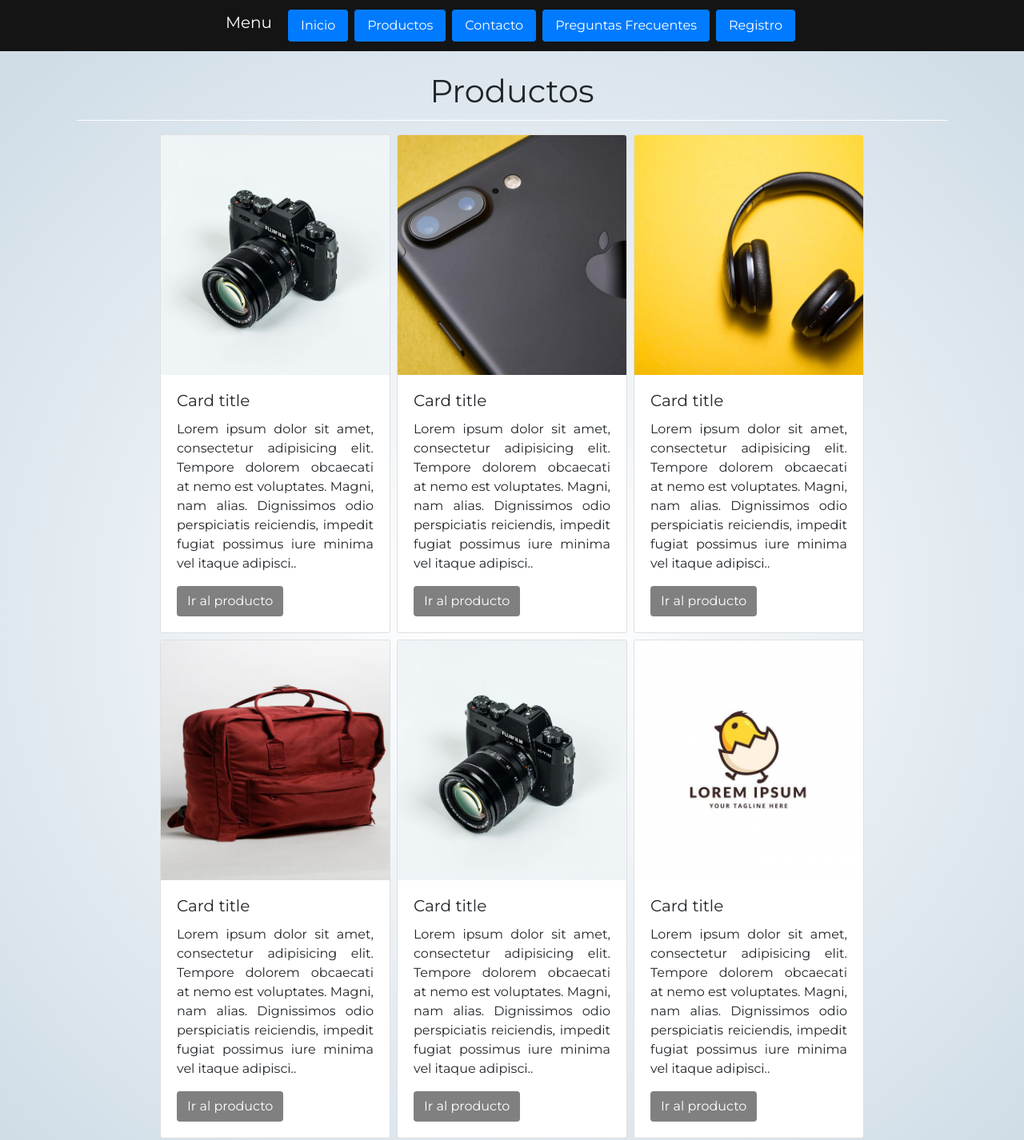
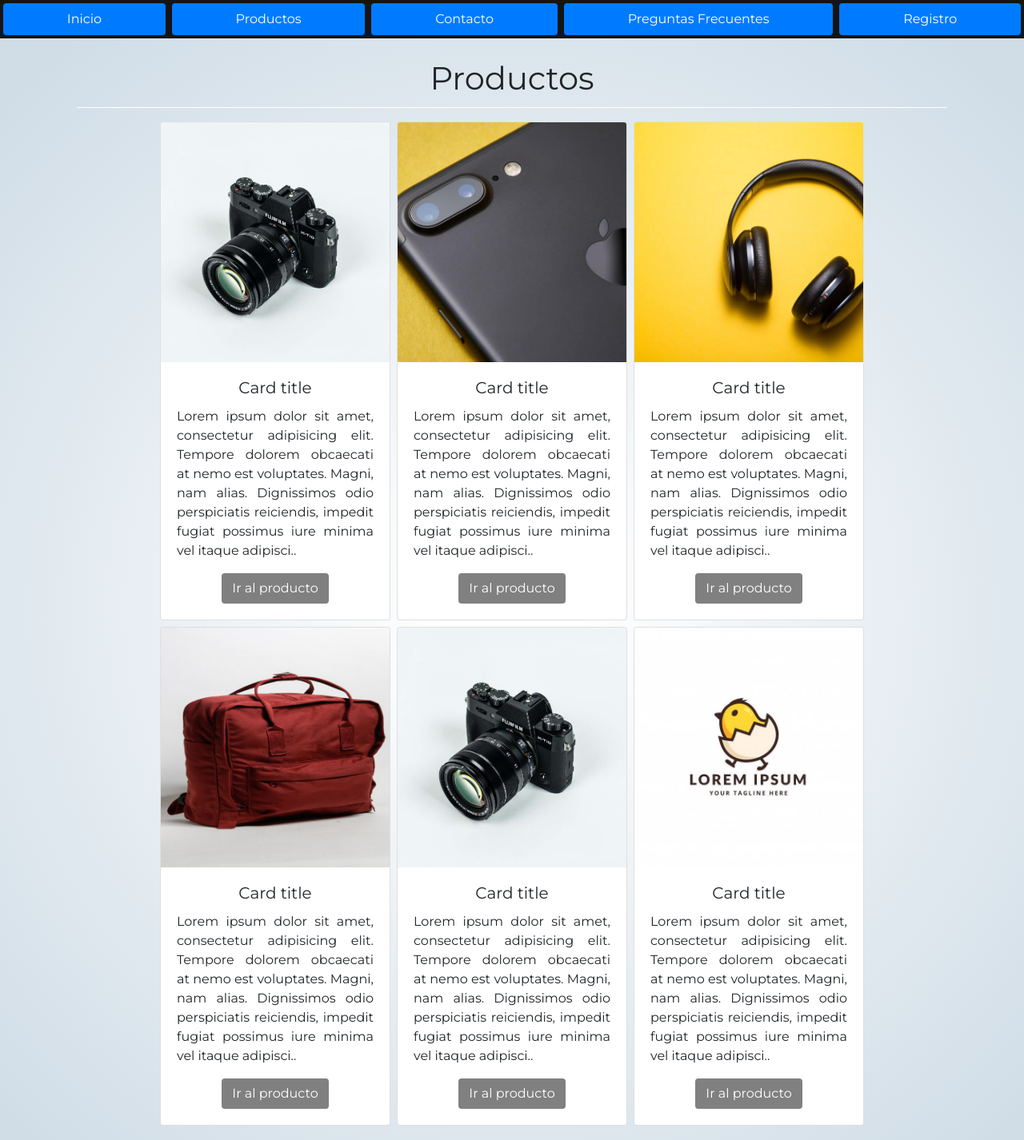
Before and after one commit to Hernan1Escudero/Pagina-de-productos--Escudero, a website: page html/products.html in a window 1280 px wide. Shown: the top 1426 px of the page at 80% size. Drawn offline with nearby package versions, Linux system fonts and the light colour scheme.

Commit message:
"sass seo III"

```diff
--- a/html/products.html
+++ b/html/products.html
@@ -30,10 +30,10 @@
       crossorigin="anonymous"
     ></script>
 
-    <nav class="navbar sticky-top navbar-expand justify-content-center">
-      <h2 class="navbar-brand">Menu</h2>
+    <nav class="sticky-top navbar-expand ">
 
-      <ul class="nav nav-pills">
+
+      <ul class="nav nav-pills nav-fill sticky-top p-0 ">
         <li class="nav-item">
           <a class="nav-link active m-1" href="../index.html">Inicio</a>
         </li>
@@ -67,7 +67,7 @@
         <div class="row justify-content-center">
           <div class="card m-1" style="width: 18rem">
             <img class="card-img-top" src="../img/pexels-math-90946.jpg" alt="Card image cap" />
-            <div class="card-body">
+            <div class="card-body text-center">
               <h5 class="card-title">Card title</h5>
               <p class="card-text">
                 Lorem ipsum dolor sit amet, consectetur adipisicing elit.
@@ -75,14 +75,14 @@
                 alias. Dignissimos odio perspiciatis reiciendis, impedit fugiat
                 possimus iure minima vel itaque adipisci..
               </p>
-              <a href="#" class="btn ">Ir al producto</a>
+              <a href="#" class="btn  ">Ir al producto</a>
             </div>
           </div>
  <!-- ----------------------------- Producto 2---------------- -->
 
           <div class="card m-1" style="width: 18rem">
             <img class="card-img-top" src="../img/photo-1502096472573-eaac515392c6.jpg" alt="Card image cap" />
-            <div class="card-body">
+            <div class="card-body text-center ">
               <h5 class="card-title">Card title</h5>
               <p class="card-text">
                 Lorem ipsum dolor sit amet, consectetur adipisicing elit.
@@ -97,7 +97,7 @@
 
           <div class="card m-1" style="width: 18rem">
             <img class="card-img-top" src="../img/photo-1505740420928-5e560c06d30e.jpg" alt="Card image cap" />
-            <div class="card-body">
+            <div class="card-body text-center">
               <h5 class="card-title">Card title</h5>
               <p class="card-text">
                 Lorem ipsum dolor sit amet, consectetur adipisicing elit.
@@ -116,7 +116,7 @@
         <div class="row justify-content-center">
           <div class="card m-1" style="width: 18rem">
             <img class="card-img-top" src="../img/product-1.jpg" alt="Card image cap" />
-            <div class="card-body">
+            <div class="card-body text-center">
               <h5 class="card-title">Card title</h5>
               <p class="card-text">
                 Lorem ipsum dolor sit amet, consectetur adipisicing elit.
@@ -131,7 +131,7 @@
 
           <div class="card m-1" style="width: 18rem">
             <img class="card-img-top" src="../img/pexels-math-90946.jpg" alt="Card image cap" />
-            <div class="card-body">
+            <div class="card-body text-center">
               <h5 class="card-title">Card title</h5>
               <p class="card-text">
                 Lorem ipsum dolor sit amet, consectetur adipisicing elit.
@@ -146,7 +146,7 @@
 
           <div class="card m-1" style="width: 18rem">
             <img class="card-img-top" src="../img/pequeño_pollo.jpg" alt="Card image cap" />
-            <div class="card-body">
+            <div class="card-body text-center">
               <h5 class="card-title">Card title</h5>
               <p class="card-text">
                 Lorem ipsum dolor sit amet, consectetur adipisicing elit.
--- a/scss/_buttons.scss
+++ b/scss/_buttons.scss
@@ -21,11 +21,9 @@
 }
 
 
-.btn{
+
+.btn {
   @extend .nonSelected;
-
-}
-.btn {
   color: white;
   transition: box-shadow 0.5s;
 
```
Also changed, not shown: html/contact.html (+3 -3 lines), html/frequently_asked.html (+3 -4 lines), html/register.html (+3 -3 lines), index.html (+1 -1 lines), img/pequeño_pollo - copia.jpg (deleted), scss/style.css, 1 other file.
